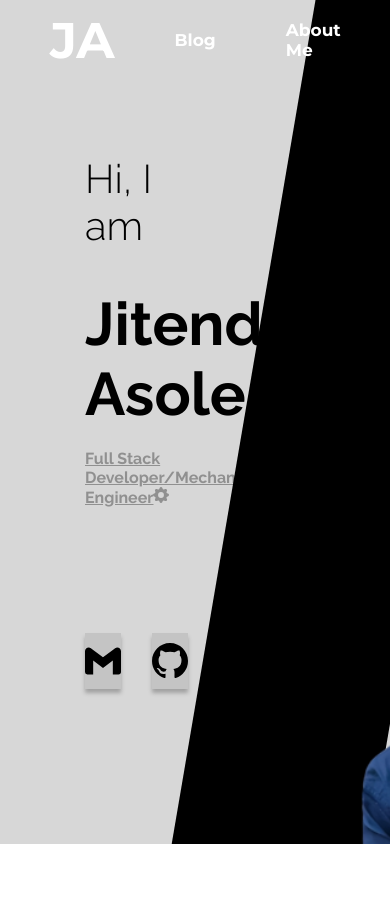
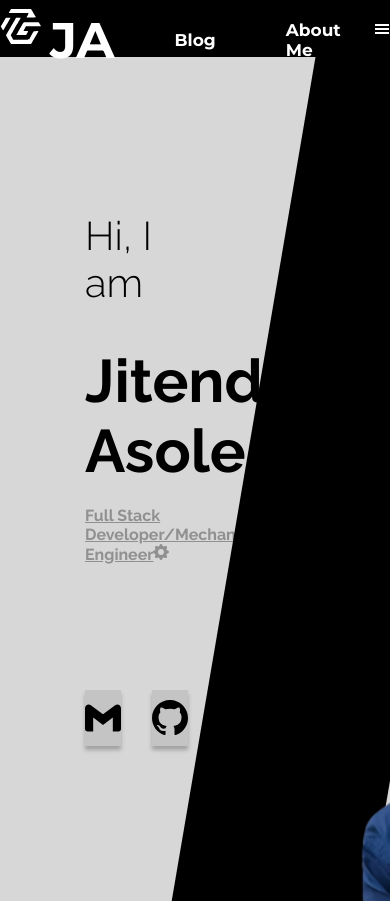
Before and after one commit to jay112298/portfolio, a React (Vite) app: page / in a window 390 px wide. Before the commit the page ends 844 px from the top, so only its background shows below. Built offline with nearby package versions, Linux system fonts and the light colour scheme.

Commit message:
Add PhoneNav component and logo.svg

```diff
--- a/src/components/Navbar/Navbar.jsx
+++ b/src/components/Navbar/Navbar.jsx
@@ -1,7 +1,6 @@
 import React from 'react'
 import { Link } from 'react-router-dom'
 import { Nav } from './Navbar.st'
-
 const Navbar = (props) => {
   return (
     <Nav bg={props.bg} position={props.position}>
--- a/src/components/Navbar/Navbar.st.js
+++ b/src/components/Navbar/Navbar.st.js
@@ -59,4 +59,9 @@ export const Nav = styled.nav`
         }
     }
 
+    .collapse {
+        display: none;
+    }
+
+
 `
--- /dev/null
+++ b/src/components/PhoneNav/PhoneNav.jsx
@@ -0,0 +1,17 @@
+import React from 'react'
+import { Navbar } from './PhoneNav.st'
+import { GiHamburgerMenu } from 'react-icons/gi';
+import Logo from '../../assets/logo.svg'
+
+const PhoneNav = () => {
+  return (
+    <Navbar>
+        <div className="logo">
+            <img src={Logo} alt="" />
+        </div>
+        <GiHamburgerMenu/>
+    </Navbar>
+  )
+}
+
+export default PhoneNav
--- /dev/null
+++ b/src/components/PhoneNav/PhoneNav.st.js
@@ -0,0 +1,12 @@
+import styled from "styled-components";
+
+export const Navbar = styled.section`
+    width: 100%;
+    height: 57px;
+    color: #fff;
+    background-color: rgba(0, 0, 0);
+    display: flex;
+    align-items: center;
+    justify-content: space-between;
+
+`
--- a/src/pages/Home/Home.jsx
+++ b/src/pages/Home/Home.jsx
@@ -4,6 +4,7 @@ import Navbar from "../../components/Navbar/Navbar";
 import { SiGmail } from 'react-icons/si'
 import { BsGithub, BsLinkedin, BsGearFill } from 'react-icons/bs';
 import jay from '../../assets/jay_transparent.png'
+import PhoneNav from "../../components/PhoneNav/PhoneNav.jsx";
 
 const Home = () => {
   const openMail = function () {
@@ -21,6 +22,7 @@ const Home = () => {
   return (
     <>
       <Navbar bg="rgba(0 , 0, 0, 0)" position="fixed"/>
+      <PhoneNav/>
       <Hero>
         <div className="left">
           <div className="hi">Hi, I am</div>
```
Also changed, not shown: src/assets/logo.svg (added). Lines whose indentation alone changed are shown as unchanged.
